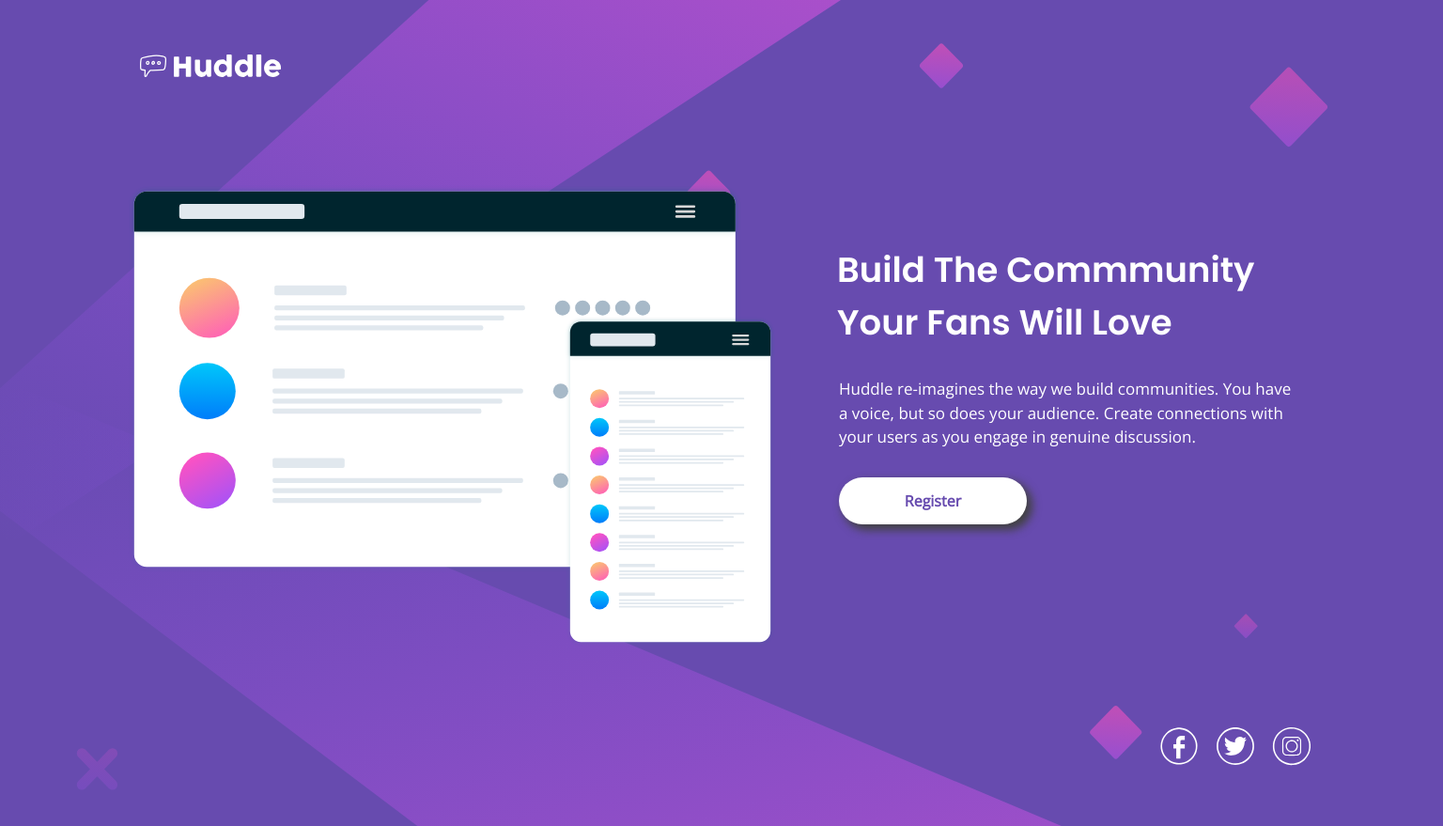
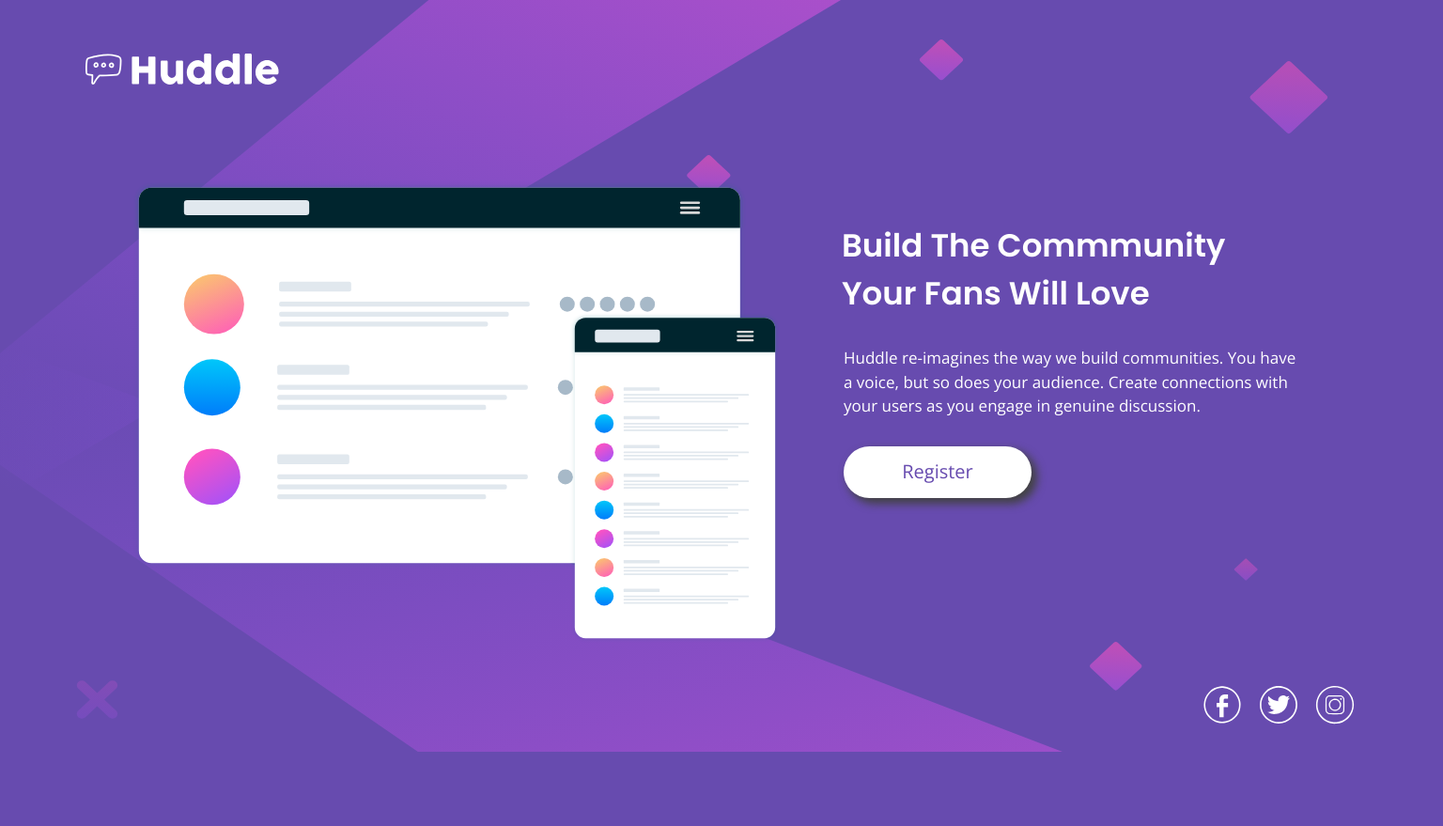
Before and after one commit to selimbiber/Vanilla-CSS-Challenges, a plain HTML site: page Day25-huddle-landing-page/index.html in a window 1536 px wide. Shown: the whole page at 94% size. After the commit the page ends 800 px from the top, so only its background shows below. Drawn offline with nearby package versions, Linux system fonts and the light colour scheme.

Commit message:
update styles

```diff
--- a/Day25-huddle-landing-page/styles.css
+++ b/Day25-huddle-landing-page/styles.css
@@ -37,14 +37,8 @@ body {
     scroll-behavior: smooth;
     text-rendering: optimizeSpeed;
     line-height: 1.5;
-    display: flex;
-    flex-direction: column;
-    justify-content: center;
-    align-items: center;
     background: hsl(257, 40%, 49%) url(./images/bg-mobile.svg) no-repeat;
     background-size: 100% 45%;
-    padding: 4rem;
-    row-gap: 8rem;
 }
 
 a:not([class]) {
@@ -80,26 +74,29 @@ select {
 .container {
     font-family: 'Open Sans', Arial, Helvetica, sans-serif;
     font-weight: 400;
-}
-
-.header-logo {
-    margin: 0 auto 7rem 1.5rem;
+    display: flex;
+    flex-direction: column;
+    /* row-gap: 20rem; */
+    height: 100%;
+    width: 100%;
+    padding: 6rem;
+    row-gap: 10rem;
 }
 
 .header-logo > img {
-    height: 4rem;
+    height: 6.4rem;
 }
 
 .main-area {
     display: flex;
     flex-direction: column;
-    row-gap: 7rem;
+    row-gap: 12rem;
 }
 
 .mockups-section > img {
-    margin-left: 1rem;
-    min-height: 33rem;
-    max-width: 95%;
+    margin-left: 1.2rem;
+    min-height: 32.5rem;
+    width: 96%;
 }
 
 .hero-section {
@@ -112,34 +109,35 @@ select {
 }
 
 .hero-section_heading {
-    font-size: 3rem;
+    font-size: 4.5rem;
     font-weight: 600;
     font-family: 'Poppins';
 }
 
 .hero-section_text {
-    font-size: 2.5rem;
+    font-size: 3.3rem;
     font-weight: 400;
     max-width: 62rem;
 }
 
 .register-btn {
     background-color: #ffffff;
-    height: 5rem;
-    min-width: 23rem;
+    height: 7.7rem;
+    width: 39.3rem;
     border: 0;
     border-radius: 10rem;
     color: hsl(257, 40%, 49%);
     cursor: pointer;
     box-shadow: .5rem .5rem 1rem 1px rgb(66, 66, 66);
-    font-weight: bold;
+    font-size: 2.5rem;
+    margin-top: 3rem;
 }
 
 footer {
     display: flex;
     justify-content: center;
     align-items: center;
-    margin-top: 7rem;
+    margin-top: 3rem;
 }
 
 footer img {
@@ -147,8 +145,8 @@ footer img {
 }
 
 .facebook-icon, .twitter-icon {
-    height: 4rem;
-    width: 4rem;
+    height: 6rem;
+    width: 6rem;
 }
 
 .facebook-icon {
@@ -160,23 +158,27 @@ footer img {
 }
 
 .instagram-icon {
-    height: 7rem;
-    width: 7rem;
+    height: 9rem;
+    width: 9rem;
 }
 
-/* For Desktop */
+/* For Desktop Screen Sizes */
 @media screen and (min-width: 1440px) {
     body {
         background-image: url(./images/bg-desktop.svg);
         background-size: 92% 100%;
     }
     .container {
-        padding: 1rem 0 1rem 0;
+        padding: 4.6rem 8rem;
+        row-gap: 0;
+    }
+    .header-logo > img {
+        height: 5.5rem;
     }
     .main-area {
         flex-direction: row;
         gap: 5rem;
-        margin: 0 auto;
+        margin: 5.5rem auto 0;
     }
     .mockups-section > img {
         margin-top: 3.7rem;
@@ -184,14 +186,14 @@ footer img {
     }
     .hero-section {
         min-width: 44%;
-        margin-top: 4rem;
+        margin-top: 2rem;
         text-align: left;
     }
     .hero-section_heading {
-        font-size: 3.7rem;
+        font-size: 3.4rem;
         font-weight: bold;
         margin: 6rem auto 0 1.5rem;
-        width: 50rem;
+        width: 49rem;
     }
     .hero-section_text, .register-btn {
         margin: 0 auto 0 1.7rem;
@@ -201,9 +203,20 @@ footer img {
         width: 49rem;
     }
     .register-btn {
-        min-width: 20rem;
+        height: 5.5rem;
+        width: 20rem;
+        font-size: 2rem;
     }
     footer {
         justify-content: flex-end;
+        margin-bottom: -3.3rem;
+    }
+    .facebook-icon, .twitter-icon {
+        height: 4rem;
+        width: 4rem;
+    }
+    .instagram-icon {
+        height: 7rem;
+        width: 7rem;
     }
 }
```
